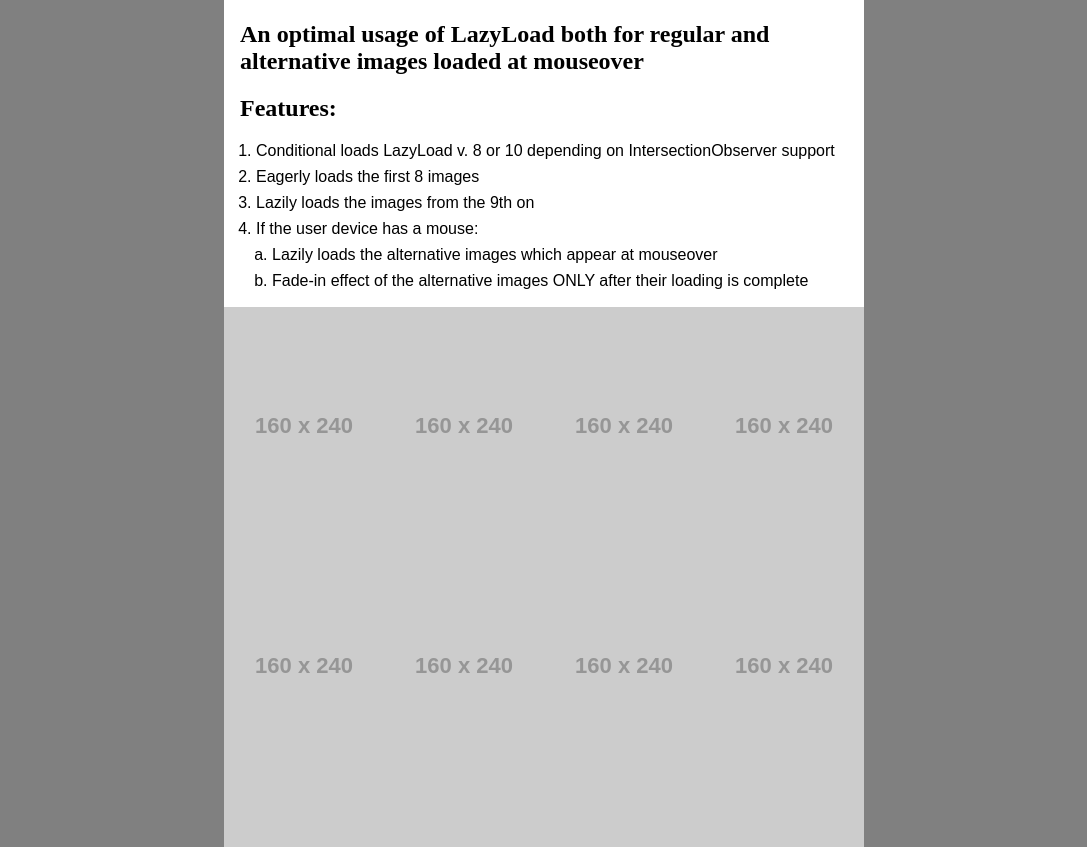
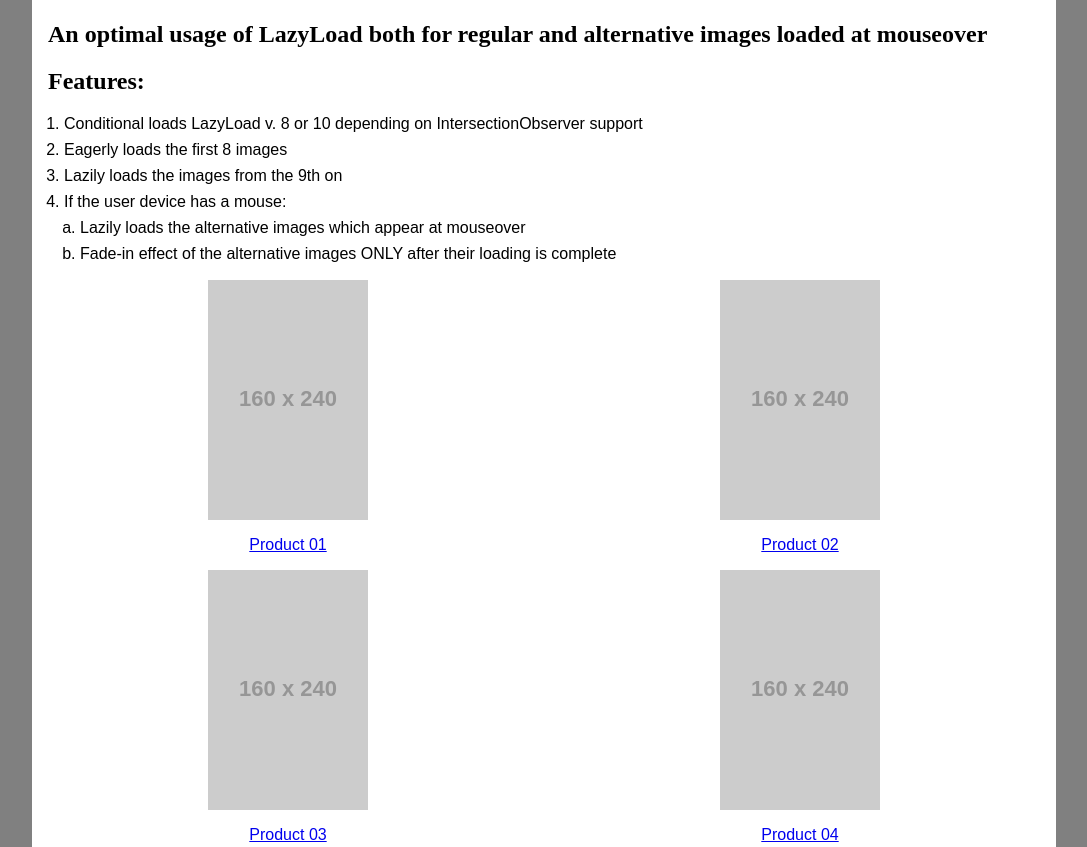
Before and after one commit to Vrijdagonline/productListingPageBestPractices, a plain HTML site: page index.html in a window 1280 px wide. Shown: the top 847 px of the page, without its empty margins (96-1183 px from the left). Drawn offline with Linux system fonts and the light colour scheme; some packages are replaced by stand-ins of ours; placeholder pictures from the web are drawn by us.

Commit message:
Centered images in their boxes, 2 columns layout only

```diff
--- a/_layout.scss
+++ b/_layout.scss
@@ -1,3 +1,12 @@
+html {
+	box-sizing: border-box;
+}
+*,
+*::before,
+*::after {
+	box-sizing: inherit;
+}
+
 $imgWidth: 160px;
 $imgHeight: 240px;
 
@@ -6,15 +15,9 @@ html {
 }
 
 body {
-	max-width: $imgWidth * 4;
+	max-width: 1024px;
 	margin: 0 auto;
 	background: white;
-}
-
-img {
-	display: block;
-	width: $imgWidth;
-	height: $imgHeight;
 }
 
 .intro {
@@ -27,19 +30,25 @@ img {
 }
 
 .product {
+	display: block;
 	position: relative;
-	width: $imgWidth;
-	height: $imgHeight;
+	width: 50%;
+	text-align: center;
+	img {
+		display: block;
+		width: $imgWidth;
+		height: $imgHeight;
+	}
 }
 
-.product-image__a,
-.product-image__b {
-	position: absolute;
-	top: 0;
-	left: 0;
+.product-image__a {
+	margin: 0 auto;
 }
 
 .product-image__b {
 	opacity: 0;
 	transition: opacity 0.5s;
+	position: absolute;
+	top: 0;
+	left: calc(50% - #{$imgWidth} / 2);
 }
--- a/_lazyload.scss
+++ b/_lazyload.scss
@@ -5,8 +5,8 @@ img {
 	}
 }
 
-.product-image__b {
-	&.loaded:hover {
+.product:hover {
+	.product-image__b.loaded {
 		opacity: 1;
 	}
 }
```
Also changed, not shown: index.css, 1 other file.
